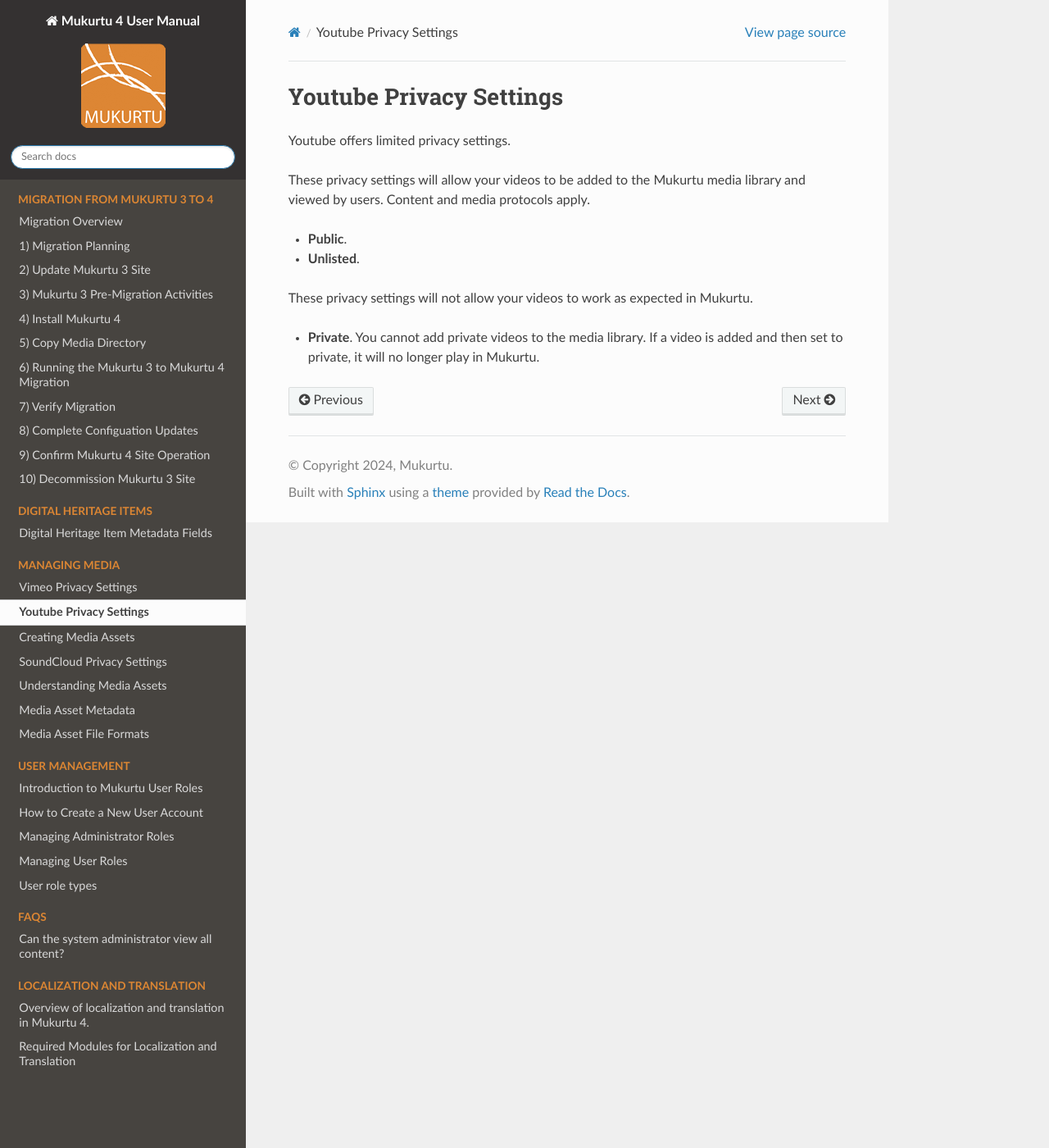
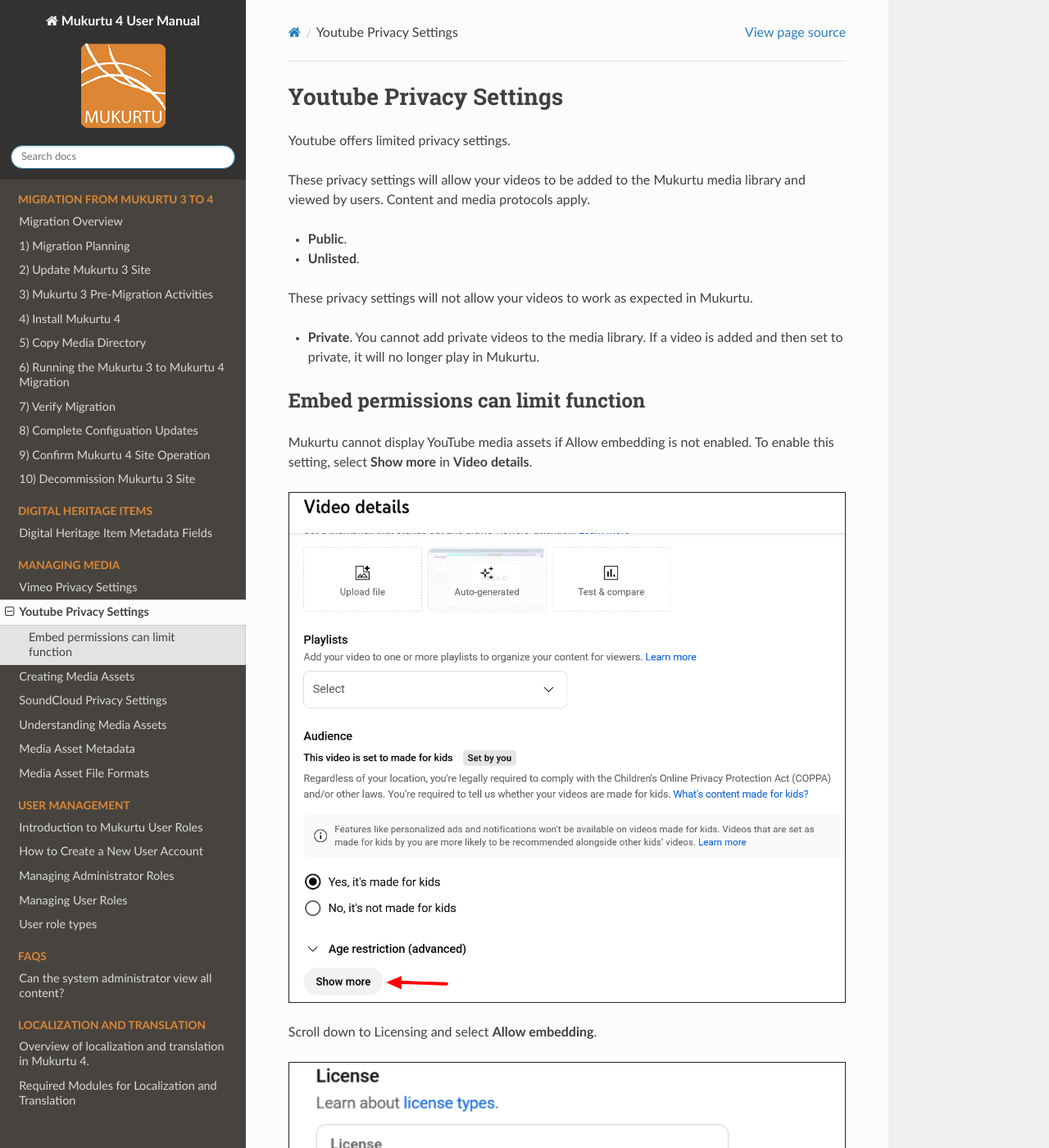
Before and after one commit to MukurtuCMS/mukurtudocs, a Sphinx documentation site: the page built from docs/source/media/YoutubePrivacySettings.md, in a window 1280 px wide and 1400 px high. Shown: the whole window at 82% size. Built offline with Sphinx 7.4.7 and the Read the Docs theme 3.1.0, drawn with Linux system fonts in a browser that asks for light colours.

Commit message:
YouTube privacy update

```diff
--- a/docs/source/media/YoutubePrivacySettings.md
+++ b/docs/source/media/YoutubePrivacySettings.md
@@ -9,3 +9,13 @@
 
 These privacy settings will not allow your videos to work as expected in Mukurtu.
 - **Private**. You cannot add private videos to the media library. If a video is added and then set to private, it will no longer play in Mukurtu.
+
+## Embed permissions can limit function
+
+Mukurtu cannot display YouTube media assets if Allow embedding is not enabled. To enable this setting, select **Show more** in **Video details**.
+
+![YouTube Permissions](../embeds/YouTubepermission1.png)
+
+Scroll down to Licensing and select **Allow embedding**.
+
+![YouTube Permissions](../embeds/YouTubepermission2.png)
```
Also changed, not shown: docs/source/embeds/YouTubepermission1.png (added), docs/source/embeds/YouTubepermission2.png (added).
